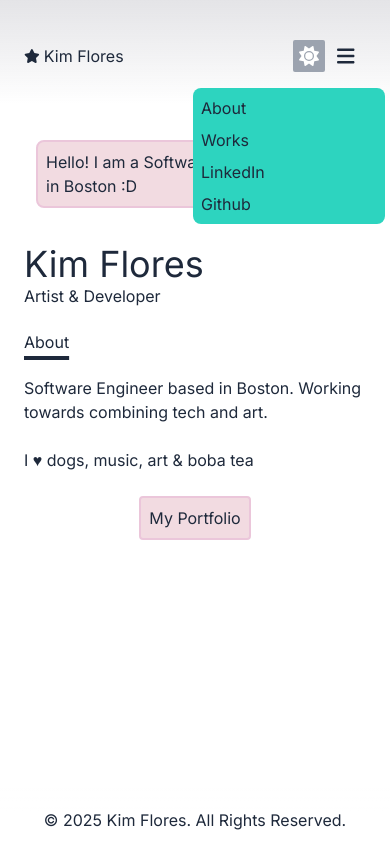
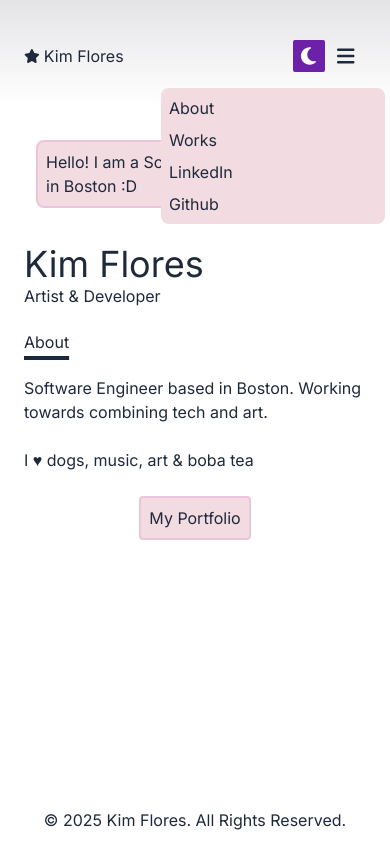
Before and after one commit to Kim-Flores/portfolio, a Next.js app: page / in a window 390 px wide. Both pictures are taken after a click on the button 345 px from the left and 56 px from the top of the page. Shown: the top 868 px of the page. Built offline with nearby package versions, Linux system fonts and the light colour scheme.

Commit message:
fix toggle & mobile menu logic/styling

```diff
--- a/src/app/components/MobileMenu.jsx
+++ b/src/app/components/MobileMenu.jsx
@@ -13,13 +13,12 @@ const MobileMenu = () => {
         <FontAwesomeIcon icon={faBars} size="lg" />
       </Menu.Trigger>
       <Menu.Portal>
-        <Menu.Positioner className="w-48 sm:hidden" sideOffset={8}>
-          <Menu.Popup className="flex flex-col gap-2 p-2 border-solid border-cyan-500 rounded-lg bg-teal-400">
-            <Menu.Arrow className="flex fill-purple-400"></Menu.Arrow>
+        <Menu.Positioner className="w-56 sm:hidden" sideOffset={8}>
+          <Menu.Popup className="flex flex-col gap-2 p-2 border-solid dark:bg-black dark:text-white rounded-lg bg-[#f2dbe1]">
             <Menu.Item className="active:underline">
               <Link href="/">About</Link>
             </Menu.Item>
-            <Menu.Item className="active:underline active:bg-pink-400">
+            <Menu.Item className="active:underline">
               <Link href="/works">Works</Link>
             </Menu.Item>
             <Menu.Item className="active:underline">
--- a/src/app/components/ThemeToggle.jsx
+++ b/src/app/components/ThemeToggle.jsx
@@ -25,13 +25,13 @@ const ThemeToggle = () => {
 
   return (
     <div
-      className="justify-center bg-gray-400 rounded-sm relative flex items-center w-8 h-8 dark:bg-slate-900 dark:text-white"
+      className="justify-center bg-purple-800 dark:bg-bkg rounded-sm relative flex items-center w-8 h-8 "
       onClick={() => setDarkMode(!darkMode)}
     >
       {darkMode ? (
+        <FontAwesomeIcon icon={faSun} className="text-content" size="lg" />
+      ) : (
         <FontAwesomeIcon icon={faMoon} className="text-white" size="lg" />
-      ) : (
-        <FontAwesomeIcon icon={faSun} className="text-white" size="lg" />
       )}
     </div>
   );
```
